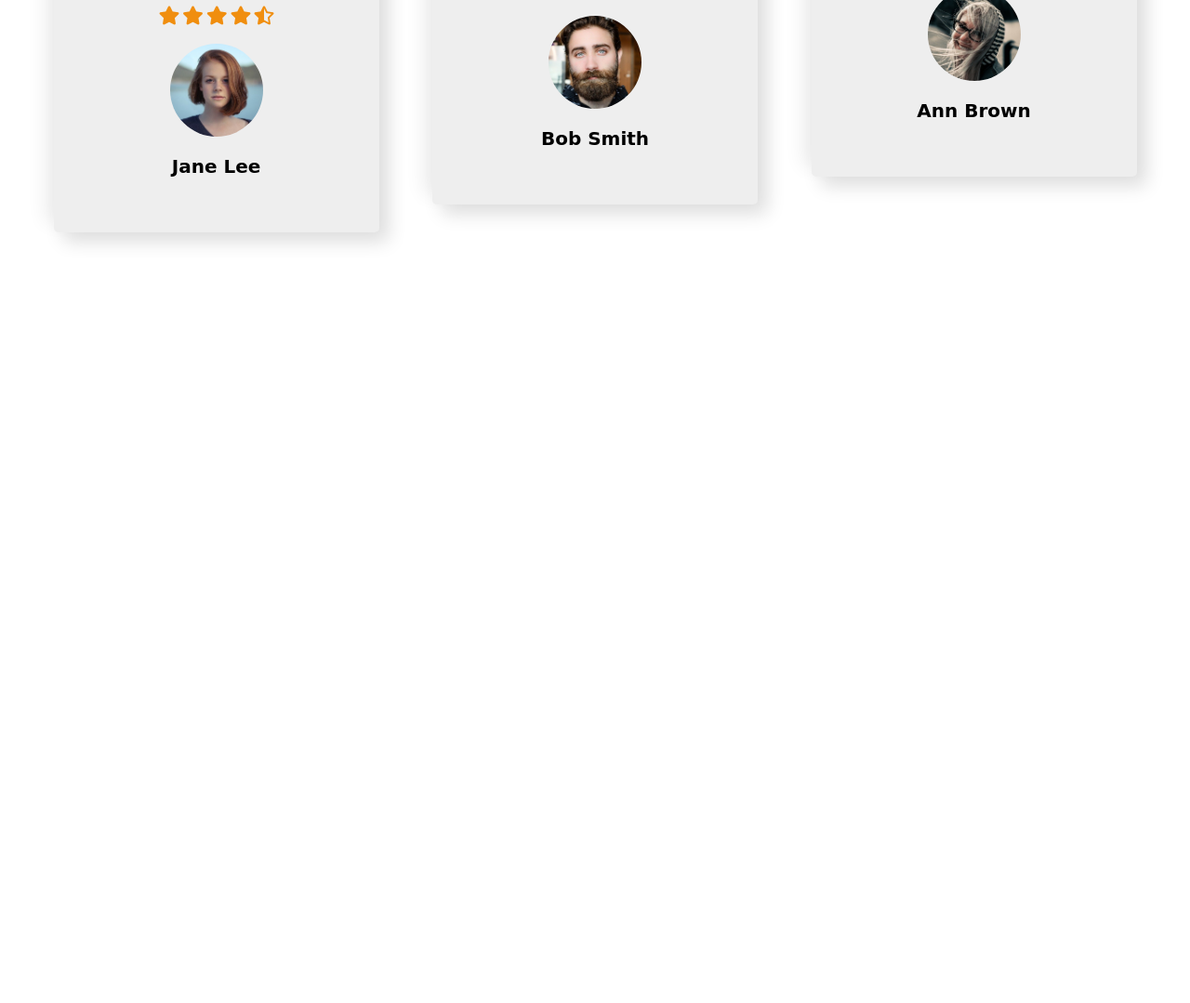
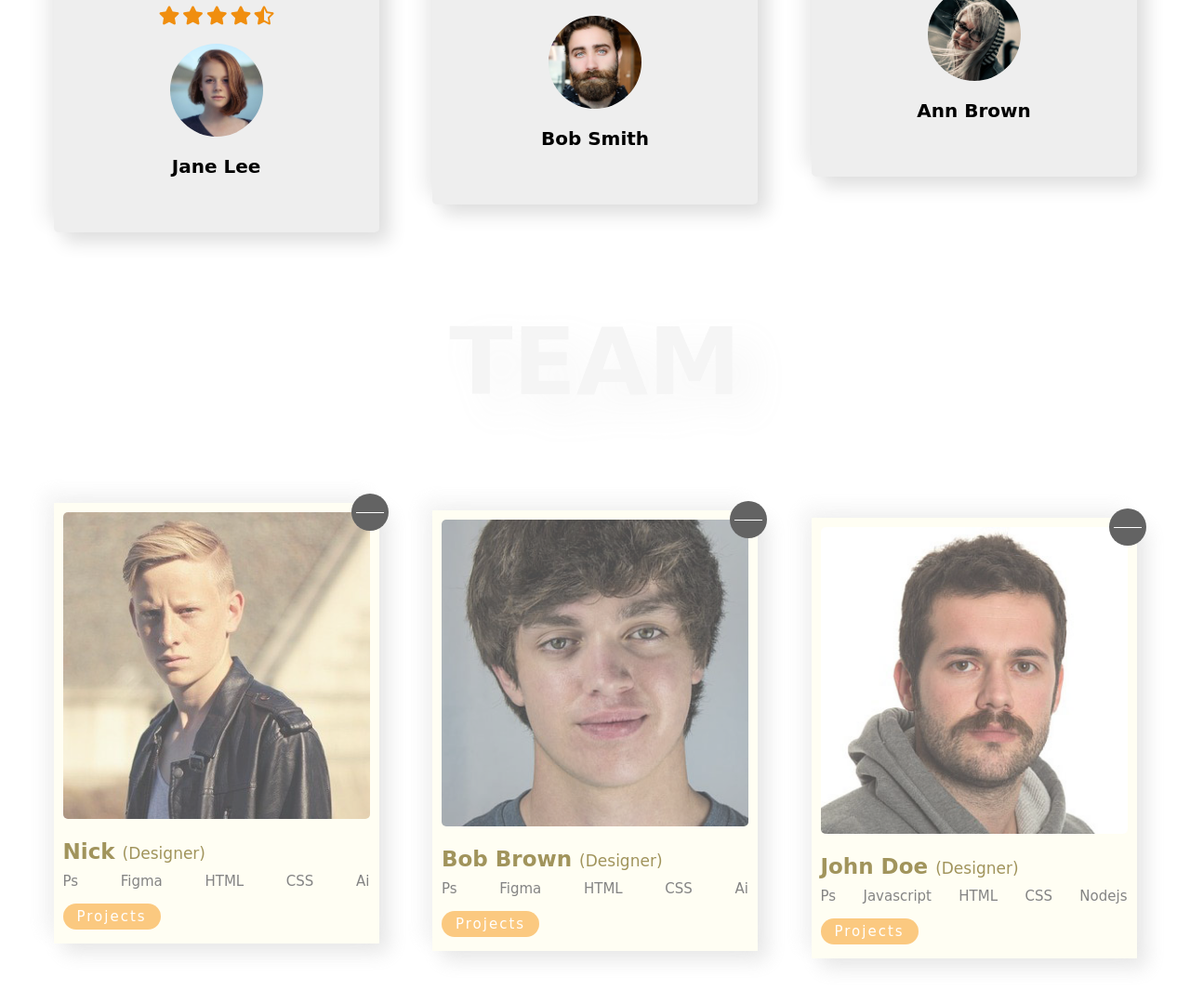
Before and after one commit to thao15059/creative-design-template, a plain HTML site: page index.html in a window 1280 px wide. Shown: the part 1319-2398 px from the top of the page at 93% size. Before the commit the page ends 1600 px from the top, so only its background shows below. Drawn offline with Linux system fonts and the light colour scheme; a web font is replaced by a local one.

Commit message:
implement team section

```diff
--- a/index.html
+++ b/index.html
@@ -89,6 +89,101 @@
         </div>
       </section>
       <!-- End of Section 2 -->
+
+      <!-- Section 3 -->
+      <section class="section-3">
+        <h1 class="section-heading">Team</h1>
+        <div class="team-wrapper">
+          <div class="team-member">
+            <img
+              src="images/team-member-1.jpg"
+              alt=""
+              class="team-member-img"
+            />
+            <h2 class="team-member-name">Nick <span>(Designer)</span></h2>
+            <ul class="team-member-skills">
+              <li>Ps</li>
+              <li>Figma</li>
+              <li>HTML</li>
+              <li>CSS</li>
+              <li>Ai</li>
+            </ul>
+            <a href="#" class="projects-btn">Projects</a>
+            <div class="story-btn" title="My Story">
+              <div class="story-btn-line"></div>
+            </div>
+            <div class="story">
+              <h4 class="story-heading">About Me</h4>
+              <p class="story-paragraph">
+                Lorem ipsum dolor sit amet consectetur adipisicing elit.
+                Perferendis maxime vel repellat magni aut ipsum fugit tempora
+                ipsa? Odit minima at dolorum ipsum quasi voluptatibus eius velit
+                sed culpa! Officiis sint dolorum in eius ipsum laborum
+                consequatur nobis placeat praesentium.
+              </p>
+            </div>
+          </div>
+          <div class="team-member">
+            <img
+              src="images/team-member-2.jpg"
+              alt=""
+              class="team-member-img"
+            />
+            <h2 class="team-member-name">Bob Brown <span>(Designer)</span></h2>
+            <ul class="team-member-skills">
+              <li>Ps</li>
+              <li>Figma</li>
+              <li>HTML</li>
+              <li>CSS</li>
+              <li>Ai</li>
+            </ul>
+            <a href="#" class="projects-btn">Projects</a>
+            <div class="story-btn" title="My Story">
+              <div class="story-btn-line"></div>
+            </div>
+            <div class="story">
+              <h4 class="story-heading">About Me</h4>
+              <p class="story-paragraph">
+                Lorem ipsum dolor sit amet consectetur adipisicing elit.
+                Perferendis maxime vel repellat magni aut ipsum fugit tempora
+                ipsa? Odit minima at dolorum ipsum quasi voluptatibus eius velit
+                sed culpa! Officiis sint dolorum in eius ipsum laborum
+                consequatur nobis placeat praesentium.
+              </p>
+            </div>
+          </div>
+          <div class="team-member">
+            <img
+              src="images/team-member-3.jpg"
+              alt=""
+              class="team-member-img"
+            />
+            <h2 class="team-member-name">John Doe <span>(Designer)</span></h2>
+            <ul class="team-member-skills">
+              <li>Ps</li>
+              <li>Javascript</li>
+              <li>HTML</li>
+              <li>CSS</li>
+              <li>Nodejs</li>
+            </ul>
+            <a href="#" class="projects-btn">Projects</a>
+            <div class="story-btn" title="My Story">
+              <div class="story-btn-line"></div>
+            </div>
+            <div class="story">
+              <h4 class="story-heading">About Me</h4>
+              <p class="story-paragraph">
+                Lorem ipsum dolor sit amet consectetur adipisicing elit.
+                Perferendis maxime vel repellat magni aut ipsum fugit tempora
+                ipsa? Odit minima at dolorum ipsum quasi voluptatibus eius velit
+                sed culpa! Officiis sint dolorum in eius ipsum laborum
+                consequatur nobis placeat praesentium.
+              </p>
+            </div>
+          </div>
+        </div>
+      </section>
+      <!-- End of Section 3 -->
     </div>
 
     <script src="script.js"></script>
--- a/script.js
+++ b/script.js
@@ -0,0 +1,6 @@
+document.querySelectorAll(".story-btn").forEach((btn) => {
+  btn.addEventListener("click", () => {
+    btn.classList.toggle("change");
+    btn.nextElementSibling.classList.toggle("change");
+  });
+});
--- a/style.css
+++ b/style.css
@@ -200,3 +200,144 @@ body {
   font-weight: 700;
 }
 /* End of Section 2 */
+
+/* Section 3 */
+.section-3 {
+  width: 100%;
+  height: 100vh;
+  display: flex;
+  flex-direction: column;
+  justify-content: space-between;
+  padding: 5rem 0;
+}
+
+.team-wrapper {
+  display: flex;
+  justify-content: space-evenly;
+  align-items: center;
+  height: 70%;
+}
+
+.team-member {
+  width: 35rem;
+  background: #fffeee;
+  padding: 1rem 1rem 2rem 1rem;
+  box-shadow: 1rem 1rem 2rem #ddd, -1rem -1rem 2rem #eee;
+  position: relative;
+  opacity: 0.7;
+  transition: all 0.5s;
+}
+
+.team-member:hover {
+  opacity: 1;
+}
+
+.team-member:first-child {
+  align-self: flex-start;
+}
+
+.team-member:last-child {
+  align-self: flex-end;
+}
+
+.team-member-img {
+  width: 100%;
+  border-radius: 0.5rem;
+}
+
+.team-member-name {
+  font-size: 2.3rem;
+  font-weight: 700;
+  color: #796717;
+  margin: 2rem 0 0 0;
+}
+
+.team-member-name span {
+  font-size: 1.7rem;
+}
+
+.team-member-skills {
+  display: flex;
+  justify-content: space-between;
+  margin: 1rem 0 2rem 0;
+}
+
+.team-member-skills li {
+  font-size: 1.5rem;
+  color: #505050;
+}
+
+.projects-btn {
+  background: #fab34a;
+  color: #fff;
+  padding: 0.5rem 1.5rem;
+  border-radius: 5rem;
+  font-size: 1.5rem;
+  letter-spacing: 0.2rem;
+}
+
+.story {
+  width: 100%;
+  height: 100%;
+  background: rgba(253, 69, 69, 0.9);
+  position: absolute;
+  top: 0;
+  left: 0;
+  display: flex;
+  flex-direction: column;
+  align-items: center;
+  justify-content: center;
+  padding: 2rem;
+  transform: scale(0);
+  transform-origin: top right;
+  border-radius: 50rem 0 50rem 50rem;
+
+  transition: all 0.5s;
+}
+
+.story.change {
+  transform: scale(1);
+  border-radius: 0;
+}
+
+.story-heading {
+  font-size: 4rem;
+  font-weight: 700;
+  color: #fff;
+  margin: 0 0 2rem 0;
+}
+
+.story-paragraph {
+  font-size: 1.8rem;
+  color: #eee;
+  text-align: justify;
+  letter-spacing: 0.1rem;
+  text-indent: 2rem;
+}
+
+.story-btn {
+  width: 4rem;
+  height: 4rem;
+  background: #222;
+  position: absolute;
+  top: -1rem;
+  right: -1rem;
+  border-radius: 50%;
+  display: flex;
+  align-items: center;
+  padding: 0.5rem;
+  cursor: pointer;
+  z-index: 50;
+  transition: transform 0.5s;
+}
+
+.story-btn.change {
+  transform: rotate(405deg);
+}
+
+.story-btn-line {
+  width: 100%;
+  height: 0.1rem;
+  background: #fff;
+}
+/* End of Section 3 */
```
